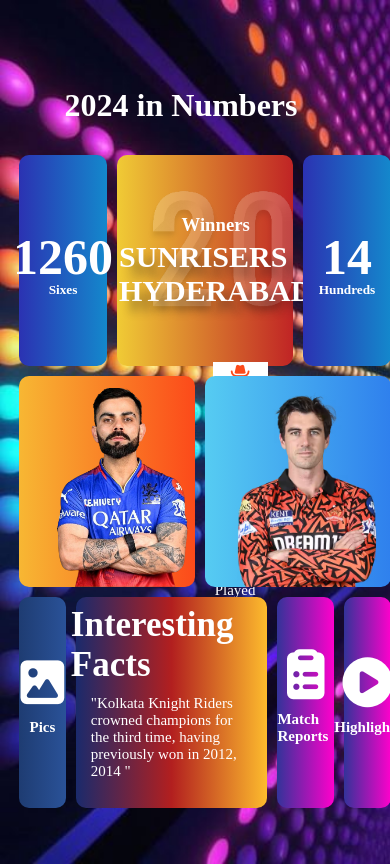
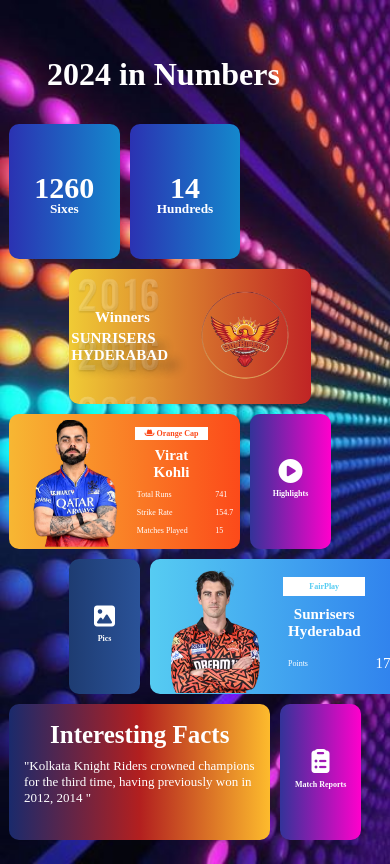
Before and after one commit to yuvatejapunna/IPL-Clone, a plain HTML site: page index.html in a window 390 px wide. Drawn offline with Linux system fonts and the light colour scheme.

Commit message:
Update index.html

```diff
--- a/index.html
+++ b/index.html
@@ -37,7 +37,7 @@
       }
       .card {
         height: 90%;
-        width: 80%;
+        width: 90%;
         display: flex;
         justify-content: center;
         align-items: center;
@@ -77,7 +77,7 @@
         font-size: 50px;
         margin: 0px;
       }
-      .num2{
+      .num2 {
         margin: -4px;
       }
       .box2 {
@@ -117,7 +117,7 @@
         margin: 2px;
         text-shadow: 10px 10px 10px rgba(26, 24, 24, 0.442);
       }
-      .heading2-1{
+      .heading2-1 {
         margin: 2px;
       }
       .box3 {
@@ -169,10 +169,10 @@
       }
       .images {
         height: 95%;
-        margin: 0px 0px -13px 0px;
+        margin: 0px 0px -2.1% 0px;
       }
       .b4p2 {
-        font-size: 15px;
+        font-size: 100%;
       }
       .tablehead {
         font-size: 20px;
@@ -194,7 +194,7 @@
       }
       .images1 {
         height: 95%;
-        margin: 0px 0px -10px 0px;
+        margin: 0px 0px -1.4% 0px;
       }
       .b5th {
         background-color: white;
@@ -335,6 +335,73 @@
       .textcol {
         color: white;
       }
+      @media (max-width: 1200px) {
+        .boxes {
+          gap: 10px;
+          display: grid;
+          grid-template-columns: 12.9vw 12.9vw 2.58vw 23.2258vw 5.16129vw 7.742vw 2.58vw 5.16129vw 7.742vw;
+          grid-template-rows: 16vh 16vh 16vh 16vh 16vh;
+        }
+        .box1{
+          grid-area: 1/1/2/3;
+        }
+        .box2{
+          grid-area: 2/2/3/7;
+        }
+        .box3{
+          grid-area: 1/3/2/5;
+        }
+        .box4{
+          grid-area: 3/1/4/5;
+        }
+        .box5{
+          grid-area: 4/4/5/10;
+        }
+        .box6{
+          grid-area: 4/2/5/4;
+        }
+        .box7{
+          grid-area: 5/1/6/6;
+        }
+        .box8{
+          grid-area: 5/6/6/9;
+        }
+        .box9{
+          grid-area: 3/5/4/8;
+        }
+        .num {
+          font-size: 30px;
+        }
+        .part1 {
+          background-size: 100%;
+        }
+        .heading2 {
+          font-size: 15px;
+
+        }
+        .heading2-1 {
+
+          font-size: 15px;
+        }
+        .tablehead {
+        font-size: 15px;
+      }
+      .b4p2 {
+        font-size: 50%;
+      }
+      .picImg {
+        font-size: 150%;
+      }
+      .b7h1 {
+        font-size: 25px;
+        margin: -4px;
+      }
+      .b7h2 {
+        font-size: 13px;
+        padding: 0px 15px 0px 15px;
+      }
+      }
+
     </style>
   </head>
   <body>
```
